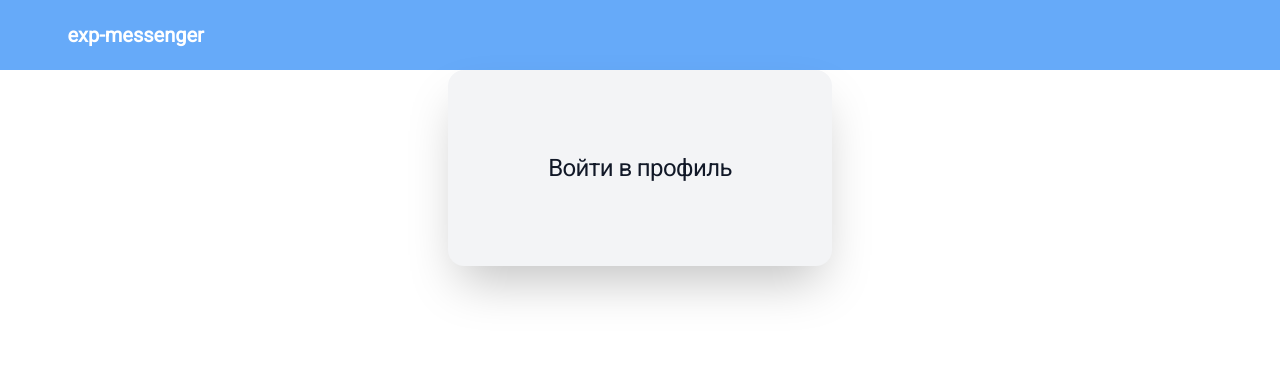
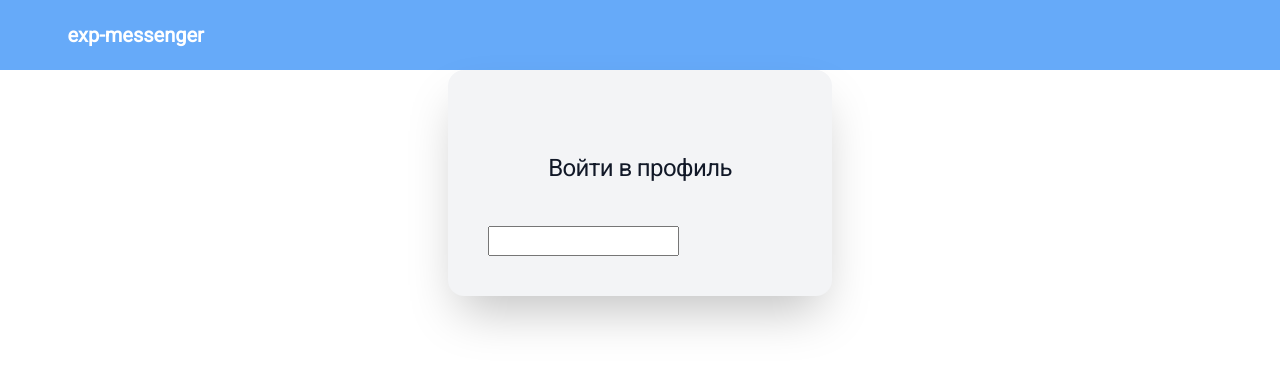
Before and after one commit to Russs11/exp-messenger, a Next.js app in the folder client/: page /auth in a window 1280 px wide. Shown: the top 368 px of the page. Built offline with nearby package versions, Linux system fonts and the light colour scheme.

Commit message:
w18.04.2025

```diff
--- a/client/src/app/auth/auth.tsx
+++ b/client/src/app/auth/auth.tsx
@@ -1,4 +1,5 @@
 'use client'
+import InputField from '../components/inputField'
 import styles from './auth.module.scss'
 
 
@@ -7,14 +8,16 @@ export default function Auth() {
   return (
     <div>
       <div className={styles.authContainer}>
-        <div className={styles.authHeading}>
-          Войти в профиль
-        </div>
+        <div className={styles.authHeading}>Войти в профиль</div>
         <div className={styles.authForm}>
-
+          <InputField
+            id='email'
+            type='login'
+            placeholder='Введите логин'
+            label='Логин'
+          />
         </div>
       </div>
-
     </div>
   )
 }
--- /dev/null
+++ b/client/src/app/components/inputField.tsx
@@ -0,0 +1,30 @@
+import { DetailedHTMLProps, HTMLAttributes, ReactElement } from 'react'
+
+interface IInputFieldProps
+  extends DetailedHTMLProps<
+    HTMLAttributes<HTMLInputElement>,
+    HTMLInputElement
+  > {
+  type?: string
+  id?: string
+  name?: string
+  label?: string
+  placeholder?: string
+  value?: string
+  autoComplete?: string
+  isNumber?: boolean
+  state?: 'error' | 'success'
+}
+
+export default function InputField(): IInputFieldProps {
+  return (
+		<div>
+			<label htmlFor="">
+			</label>
+			<div>
+      <input type='text' />
+		</div>
+		</div>
+
+  )
+}
```
